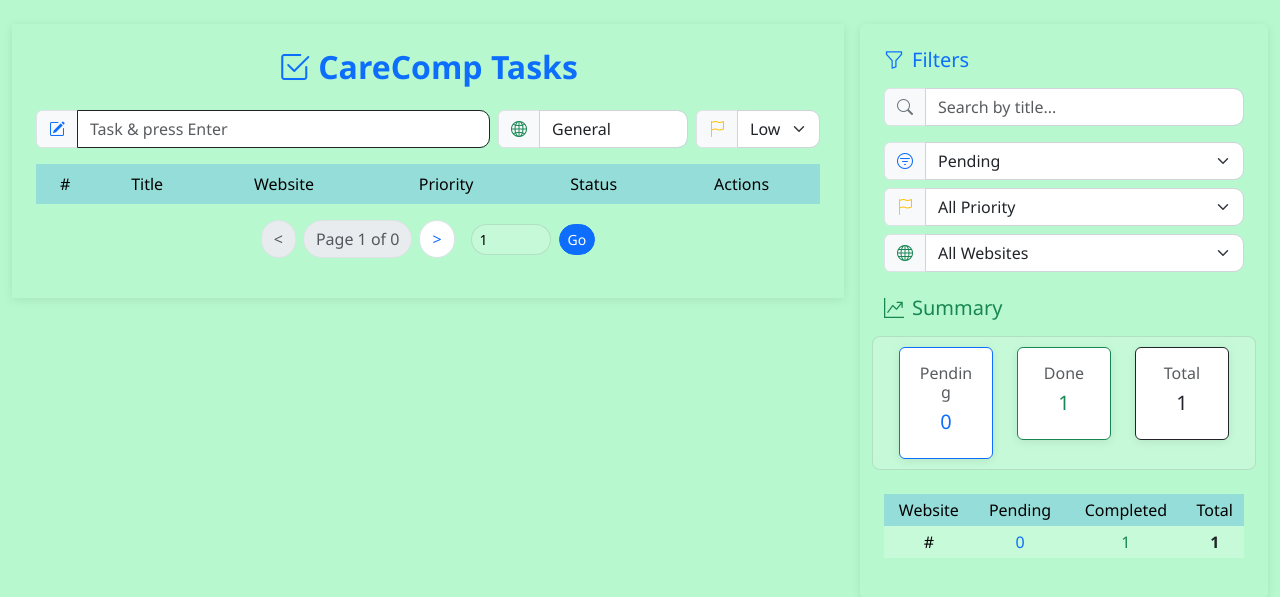
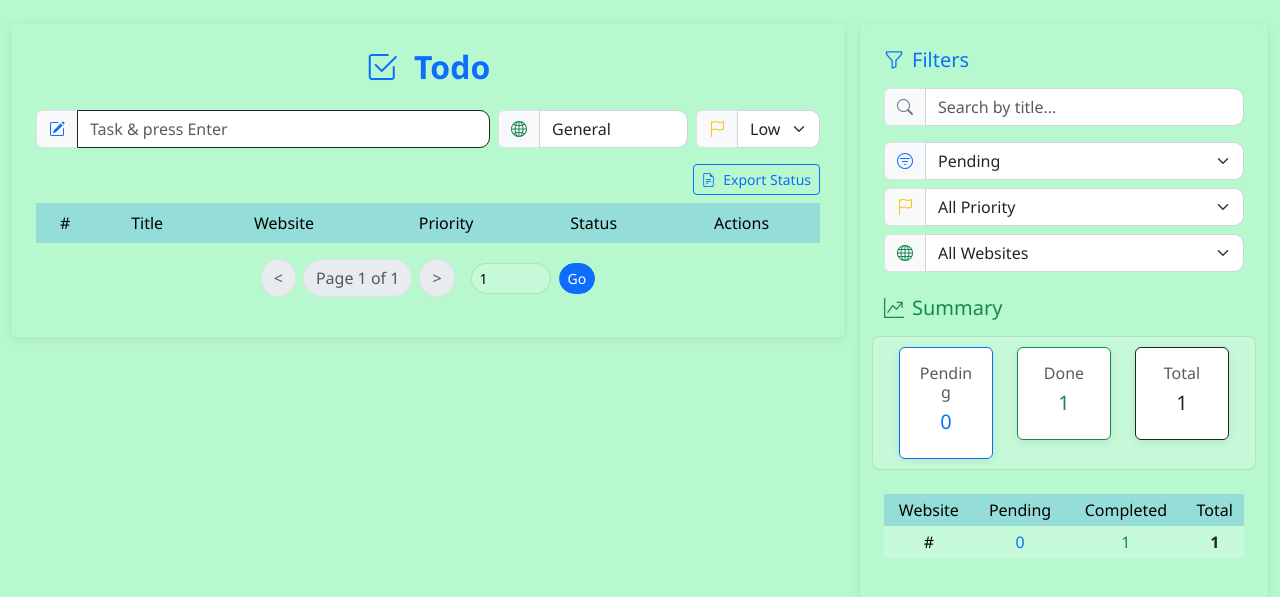
Before and after one commit to Abdulwaheed78/taskflow, a PHP site: page / in a window 1280 px wide. Shown: the top 597 px of the page. Run offline with PHP 8.4, Linux system fonts and the light colour scheme; tables that the repository leaves empty or names only in its code hold one stand-in row (values such as "Sample post"); lists and menus that the app fills with data are empty.

Commit message:
new features and old fixes done

```diff
--- a/index.php
+++ b/index.php
@@ -214,7 +214,7 @@
             <!-- Left: Create & Table -->
             <div class="col-lg-8">
                 <div class=" shadow-sm p-4 mb-4">
-                    <h2 class="mb-4 text-center"><i class="bi bi-check2-square me-2"></i>CareComp Tasks</h2>
+                    <h2 class="mb-4 text-center"><i class="bi bi-check2-square me-2"></i> Todo</h2>
 
                     <!-- Create Task -->
                     <div class="row g-2 mb-3 align-items-center">
@@ -242,8 +242,16 @@
                         </div>
                     </div>
 
+                    <div class="d-flex justify-content-end mb-2">
+                        <a href="#" id="export_stats" class="btn btn-outline-primary btn-sm">
+                            <i class="bi bi-file-earmark-text me-1"></i> Export Status
+                        </a>
+                    </div>
+
+
                     <!-- Tasks Table -->
                     <div id="tasks_table"></div>
+
                 </div>
             </div>
 
@@ -388,28 +396,36 @@
             // ============================
             // Edit task inline
             // ============================
-            $('#tasks_table').on('keypress change', '.edit_input', function(e) {
+            // Inline edit task
+            $('#tasks_table').on('keypress', '.edit_title, .edit_website, .edit_priority', function(e) {
+                if (e.which !== 13) return; // Only Enter key triggers
+
                 const row = $(this).closest('tr');
                 const id = row.data('id');
-                const title = row.find('.edit_title').val();
-                const status = row.find('.edit_status').val();
+                const title = row.find('.edit_title').val().trim();
                 const priority = row.find('.edit_priority').val();
-                const website = row.find('.edit_website').val();
-
-                if (e.type === 'keypress' && e.which !== 13) return;
+                const website = row.find('.edit_website').val().trim();
+                const status = row.find('.toggle-status').is(':checked') ? 'completed' : 'pending';
 
                 $.post('tasks_ajax.php', {
                     action: 'edit',
                     id,
                     title,
-                    status,
                     priority,
-                    website
-                }, function() {
-                    fetchTasks();
-                    fetchSummary();
+                    website,
+                    status
+                }, function(res) {
+                    if (res.trim() === 'success') {
+                        // Update status text and details without full reload
+                        row.find('.status-text').text(status.charAt(0).toUpperCase() + status.slice(1));
+                        row.removeClass('priority-High priority-Medium priority-Low')
+                            .addClass('priority-' + priority);
+                    } else {
+                        alert('Failed to update task');
+                    }
                 });
             });
+
 
             // ============================
             // Delete task
@@ -454,6 +470,45 @@
                     $('#summary_section').html(data);
                 });
             }
+
+            $(document).ready(function() {
+                $('#export_stats').click(function(e) {
+                    e.preventDefault();
+                    window.location.href = 'task_export.php?type=stats';
+                });
+            });
+
+            // Toggle task status
+            $(document).on('change', '.toggle-status', function() {
+                const checkbox = $(this);
+                const id = checkbox.data('id');
+                const newStatus = checkbox.is(':checked') ? 'completed' : 'pending';
+
+                $.ajax({
+                    url: 'tasks_ajax.php',
+                    type: 'POST',
+                    data: {
+                        action: 'markcomplete',
+                        id: id,
+                        status: newStatus
+                    },
+                    success: function(response) {
+                        if (response.trim() === 'success') {
+                            // Refresh the table after status update
+                            fetchTasks(); // Your existing function to reload tasks
+                            fetchSummary(); // Update summary counts
+                        } else {
+                            alert('Failed to update task status.');
+                            checkbox.prop('checked', !checkbox.is(':checked'));
+                        }
+                    },
+                    error: function() {
+                        alert('Failed to update task status.');
+                        checkbox.prop('checked', !checkbox.is(':checked'));
+                    }
+                });
+            });
+
         });
     </script>
 
--- a/tasks_ajax.php
+++ b/tasks_ajax.php
@@ -3,47 +3,73 @@ include 'db.php';
 $action = $_REQUEST['action'] ?? '';
 
 if ($action == 'create') {
+    // Create a new task
     $title = mysqli_real_escape_string($con, $_POST['title']);
-    $website = mysqli_real_escape_string($con, $_POST['website']);
-    $priority = mysqli_real_escape_string($con, $_POST['priority']);
-    mysqli_query($con, "INSERT INTO tasks(title, website, priority) VALUES('$title','$website','$priority')");
+    $website = mysqli_real_escape_string($con, $_POST['website'] ?: 'General');
+    $priority = mysqli_real_escape_string($con, $_POST['priority'] ?: 'Low');
+
+    mysqli_query($con, "INSERT INTO tasks(title, website, priority, status, created_at)
+                        VALUES('$title','$website','$priority','pending', NOW())");
+
+    echo "success";
 } elseif ($action == 'fetch') {
+    // Fetch tasks for table
     $status = $_GET['status'] ?? 'pending';
     $priority = $_GET['priority'] ?? 'all';
     $website = $_GET['website'] ?? 'all';
     $search = $_GET['search'] ?? '';
 
-    $page = max(1, intval($_GET['page'] ?? 1)); // current page
-    $limit = 10; // tasks per page
+    $page = max(1, intval($_GET['page'] ?? 1));
+    $limit = 10;
     $offset = ($page - 1) * $limit;
 
     $query = "SELECT * FROM tasks WHERE 1";
+
     if ($status != 'all') $query .= " AND status='$status'";
     if ($priority != 'all') $query .= " AND priority='$priority'";
     if ($website != 'all') $query .= " AND website='$website'";
     if ($search != '') $query .= " AND title LIKE '%" . mysqli_real_escape_string($con, $search) . "%'";
 
-    // total count for pagination
+    // Total count for pagination
     $totalResult = mysqli_query($con, $query);
     $totalRows = mysqli_num_rows($totalResult);
-    $totalPages = ceil($totalRows / $limit);
+    $totalPages = max(1, ceil($totalRows / $limit));
 
-    // add limit & offset
+    // Add limit & offset
     $query .= " ORDER BY FIELD(priority,'High','Medium','Low'), created_at DESC LIMIT $offset, $limit";
-
     $res = mysqli_query($con, $query);
 
     echo '<table class="table table-bordered text-center">
         <thead>
-            <tr><th>#</th><th>Title</th><th>Website</th><th>Priority</th><th>Status</th><th>Actions</th></tr>
-        </thead><tbody>';
+            <tr>
+                <th>#</th>
+                <th>Title</th>
+                <th>Website</th>
+                <th>Priority</th>
+                <th>Status</th>
+                <th>Actions</th>
+            </tr>
+        </thead>
+        <tbody>';
+
     $i = $offset + 1;
     while ($task = mysqli_fetch_assoc($res)) {
+        $detailsCard = "<b>Title:</b> " . htmlspecialchars($task['title']) .
+            "<br><b>Website:</b> " . htmlspecialchars($task['website']) .
+            "<br><b>Priority:</b> " . htmlspecialchars($task['priority']) .
+            "<br><b>Status:</b> " . ucfirst($task['status']);
         echo '
 <tr data-id="' . $task['id'] . '" class="priority-' . $task['priority'] . '">
     <td>' . ($i++) . '</td>
-            <td><input type="text" value="' . htmlspecialchars($task['title']) . '" class="form-control form-control-sm edit_input edit_title" data-details="<b>Title:</b> ' . htmlspecialchars($task['title']) . '<br><b>Website:</b> ' . htmlspecialchars($task['website']) . '<br><b>Priority:</b> ' . htmlspecialchars($task['priority']) . '<br><b>Status:</b> ' . htmlspecialchars(ucfirst($task['status'])) . '"></td>
-            <td><input type="text" value="' . htmlspecialchars($task['website']) . '" class="form-control form-control-sm edit_input edit_website"></td>
+    <td>
+        <input type="text" value="' . htmlspecialchars($task['title']) . '"
+            class="form-control form-control-sm edit_input edit_title"
+            data-details="' . $detailsCard . '">
+    </td>
+    <td>
+        <input type="text" value="' . htmlspecialchars($task['website']) . '"
+            class="form-control form-control-sm edit_input edit_website">
+    </td>
     <td>
         <select class="form-select form-select-sm edit_input edit_priority">
             <option value="High" ' . ($task['priority'] == 'High' ? 'selected' : '') . '>High</option>
@@ -51,11 +77,9 @@ if ($action == 'create') {
             <option value="Low" ' . ($task['priority'] == 'Low' ? 'selected' : '') . '>Low</option>
         </select>
     </td>
-            <td>
-                <select class="form-select form-select-sm edit_input edit_status">
-                    <option value="pending" ' . ($task['status'] == 'pending' ? 'selected' : '') . '>Pending</option>
-                    <option value="completed" ' . ($task['status'] == 'completed' ? 'selected' : '') . '>Completed</option>
-                </select>
+    <td class="text-start">
+        <input type="checkbox" class="form-check-input toggle-status" data-id="' . $task['id'] . '" ' . ($task['status'] == 'completed' ? 'checked' : '') . '>
+        <span class="status-text">' . ucfirst($task['status']) . '</span>
     </td>
     <td class="text-center">
         <button class="icon-btn delete_task" data-id="' . $task['id'] . '" title="Delete Task">
@@ -64,9 +88,10 @@ if ($action == 'create') {
     </td>
 </tr>';
     }
+
     echo '</tbody></table>';
 
-    // Pagination: Previous / Next + Go-to-page input
+    // Pagination
     echo '<nav class="mt-2"><ul class="pagination justify-content-center align-items-center">';
 
     $prevPage = max(1, $page - 1);
@@ -75,22 +100,18 @@ if ($action == 'create') {
     $disabledPrev = $page == 1 ? 'disabled' : '';
     $disabledNext = $page == $totalPages ? 'disabled' : '';
 
-    // Previous button
     echo '<li class="page-item ' . $disabledPrev . '">
         <a class="page-link rounded-pill" href="#" data-page="' . $prevPage . '"><</a>
     </li>';
 
-    // Current page info
     echo '<li class="page-item disabled mx-2">
         <span class="page-link rounded-pill">Page ' . $page . ' of ' . $totalPages . '</span>
     </li>';
 
-    // Next button
     echo '<li class="page-item ' . $disabledNext . '">
         <a class="page-link rounded-pill" href="#" data-page="' . $nextPage . '">></a>
     </li>';
 
-    // Go-to-page input
     echo '<li class="ms-3 d-flex align-items-center">
         <input type="number" min="1" max="' . $totalPages . '" value="' . $page . '" class="form-control form-control-sm rounded-pill" style="width:80px" id="goto_page_input">
         <button class="btn btn-primary btn-sm ms-2 rounded-pill" id="goto_page_btn">Go</button>
@@ -104,16 +125,17 @@ if ($action == 'create') {
     $priority = mysqli_real_escape_string($con, $_POST['priority']);
     $website = mysqli_real_escape_string($con, $_POST['website']);
     mysqli_query($con, "UPDATE tasks SET title='$title', status='$status', priority='$priority', website='$website' WHERE id=$id");
+    echo "success";
 } elseif ($action == 'delete') {
     $id = intval($_GET['id']);
     mysqli_query($con, "DELETE FROM tasks WHERE id=$id");
+    echo "success";
 } elseif ($action == 'websites') {
     $res = mysqli_query($con, "SELECT DISTINCT website FROM tasks ORDER BY website ASC");
     while ($w = mysqli_fetch_assoc($res)) {
         echo '<option value="' . htmlspecialchars($w['website']) . '">' . htmlspecialchars($w['website']) . '</option>';
     }
 } elseif ($action == 'summary') {
-    // Overall totals
     $overall = mysqli_fetch_assoc(mysqli_query($con, "
         SELECT
             COUNT(*) as total,
@@ -122,7 +144,6 @@ if ($action == 'create') {
         FROM tasks
     "));
 
-    // Per-website totals
     $res = mysqli_query($con, "
         SELECT
             website,
@@ -165,5 +186,11 @@ if ($action == 'create') {
               </tr>';
     }
     echo '</tbody></table>';
-    exit;
+} elseif ($action == 'markcomplete') {
+    $id = intval($_POST['id']);
+    $status = $_POST['status'] === 'completed' ? 'completed' : 'pending';
+    $completedAt = ($status === 'completed') ? "NOW()" : "NULL";
+    $query = "UPDATE tasks SET status = '$status', completed_at = $completedAt WHERE id = $id";
+    if (mysqli_query($con, $query)) echo "success";
+    else echo "error: " . mysqli_error($con);
 }
```
Also changed, not shown: task_export.php (added, +44 -0 lines). Lines whose indentation alone changed are shown as unchanged.
